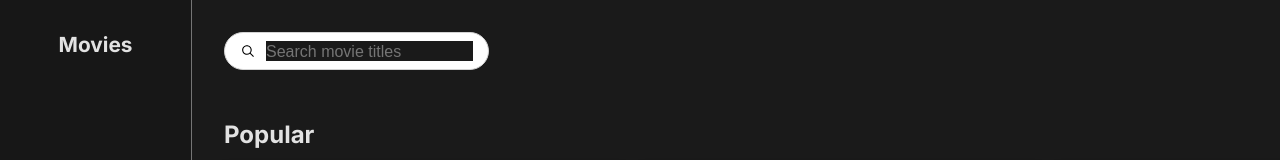
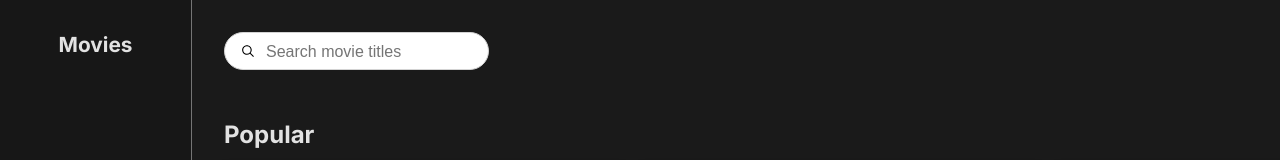
Before and after one commit to FrostemanNeogard/TMDbFlix, a React (Create React App) app: page / in a window 1280 px wide. Shown: the top 160 px of the page. Built offline with nearby package versions, Linux system fonts and the light colour scheme; no server answers.

Commit message:
Remove default form styling

```diff
--- a/src/styling/MainContent.sass
+++ b/src/styling/MainContent.sass
@@ -21,6 +21,8 @@
     display: flex
     align-items: center
     gap: 0 10px
+    form
+      all: unset
     svg
       font-size: inherit
       color: black
```
